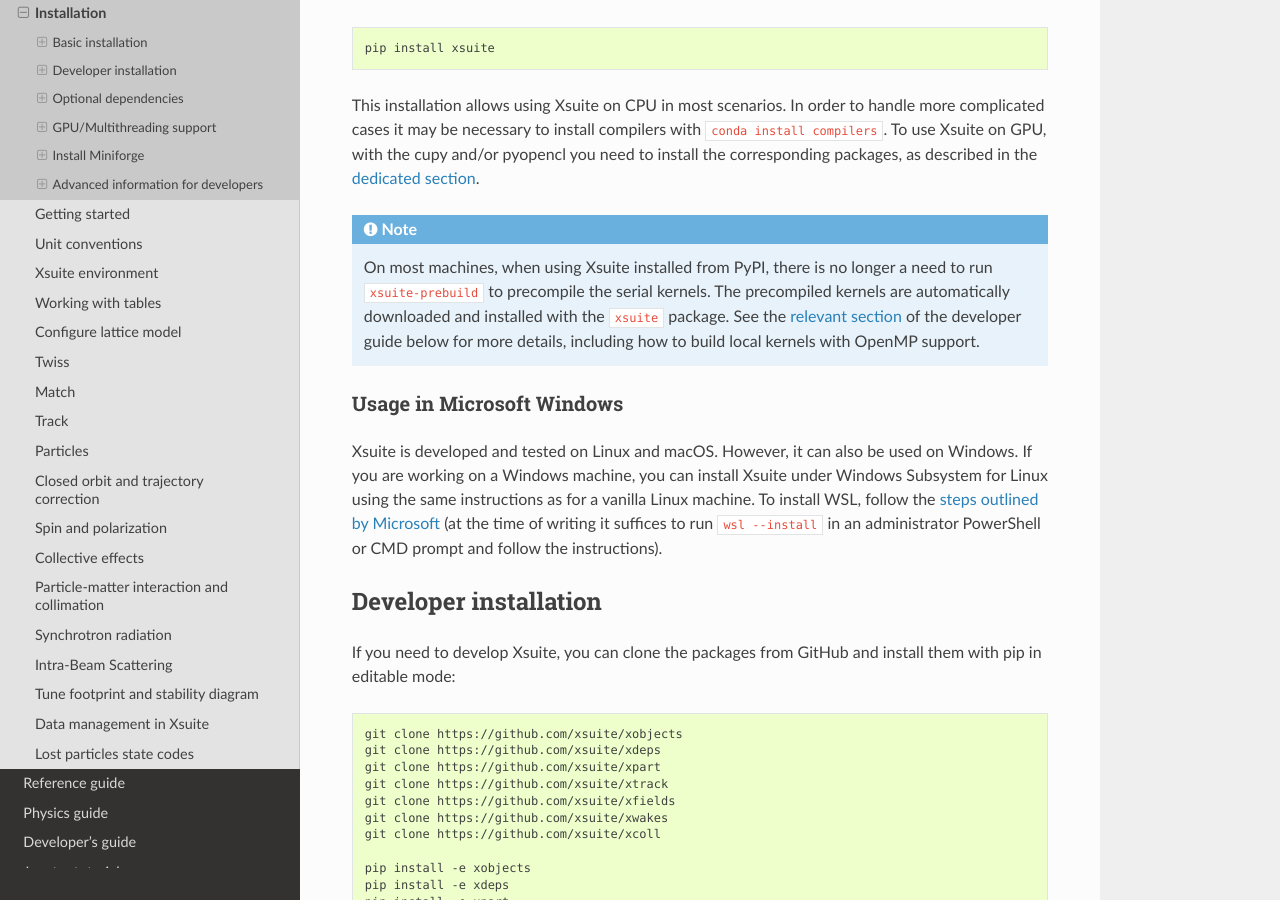
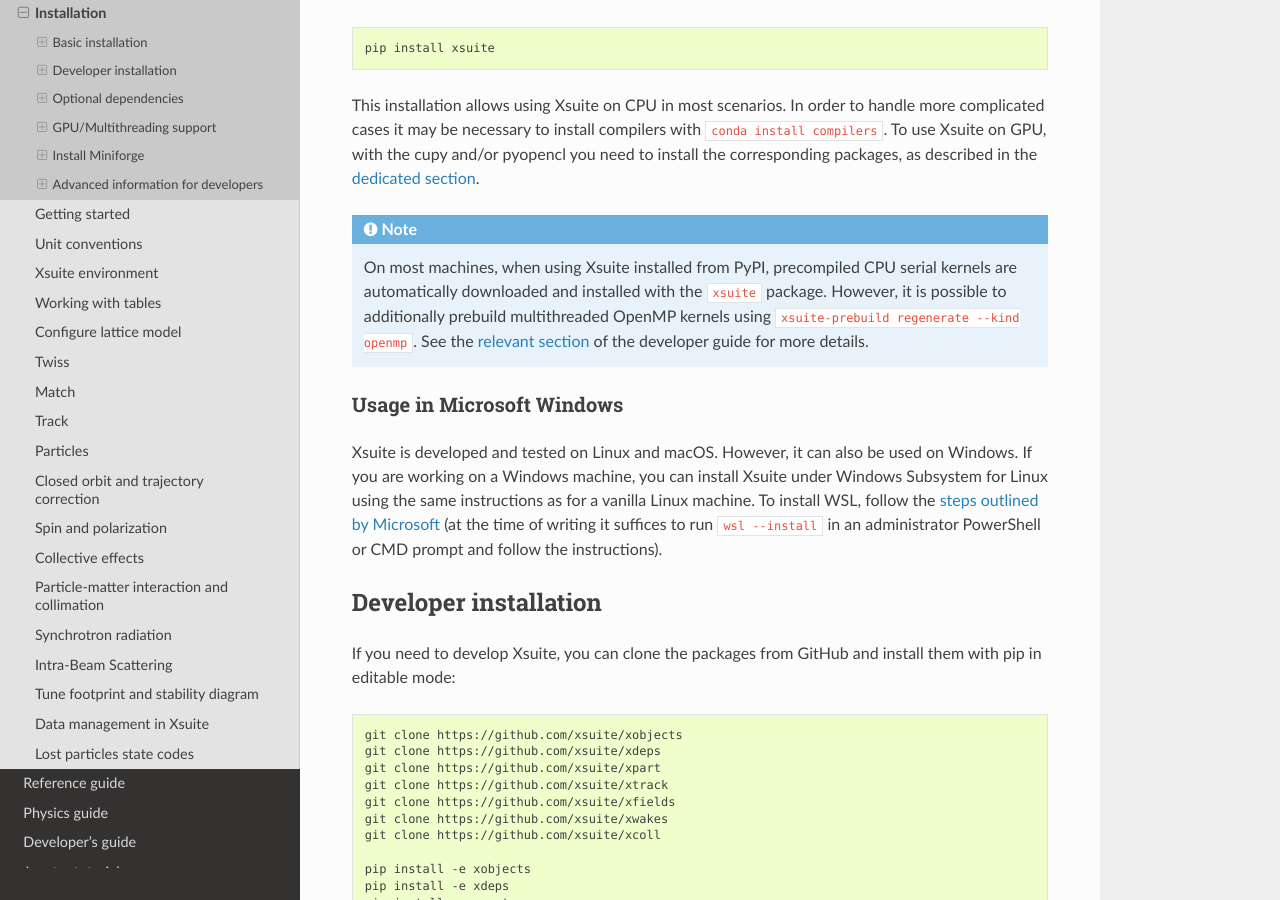
Before and after one commit to xsuite/xsuite, a Sphinx documentation site: the page built from docs/installation.rst, in a window 1280 px wide and 900 px high, scrolled down 1017 px. Built offline with Sphinx 7.4.7 and the Read the Docs theme 3.1.0, drawn with Linux system fonts in a browser that asks for light colours; pages that are not in the unit, such as notebooks, are missing from menus; the version number could not be read and is left out.

Commit message:
Docs: add info about xsuite-prebuild for OpenMP on the install page

```diff
--- a/docs/installation.rst
+++ b/docs/installation.rst
@@ -29,12 +29,11 @@
 :ref:`dedicated section<gpuinst>`.
 
 .. note::
-    On most machines, when using Xsuite installed from PyPI, there is no longer
-    a need to run ``xsuite-prebuild`` to precompile the serial kernels. The precompiled
-    kernels are automatically downloaded and installed with the ``xsuite``
-    package. See the :ref:`relevant section<prebuiltkernels>` of the developer
-    guide below for more details, including how to build local kernels with OpenMP
-    support.
+    On most machines, when using Xsuite installed from PyPI, precompiled CPU serial
+    kernels are automatically downloaded and installed with the ``xsuite`` package.
+    However, it is possible to additionally prebuild multithreaded OpenMP kernels
+    using ``xsuite-prebuild regenerate --kind openmp``.
+    See the :ref:`relevant section<prebuiltkernels>` of the developer guide for more details.
 
 
 Usage in Microsoft Windows
```
